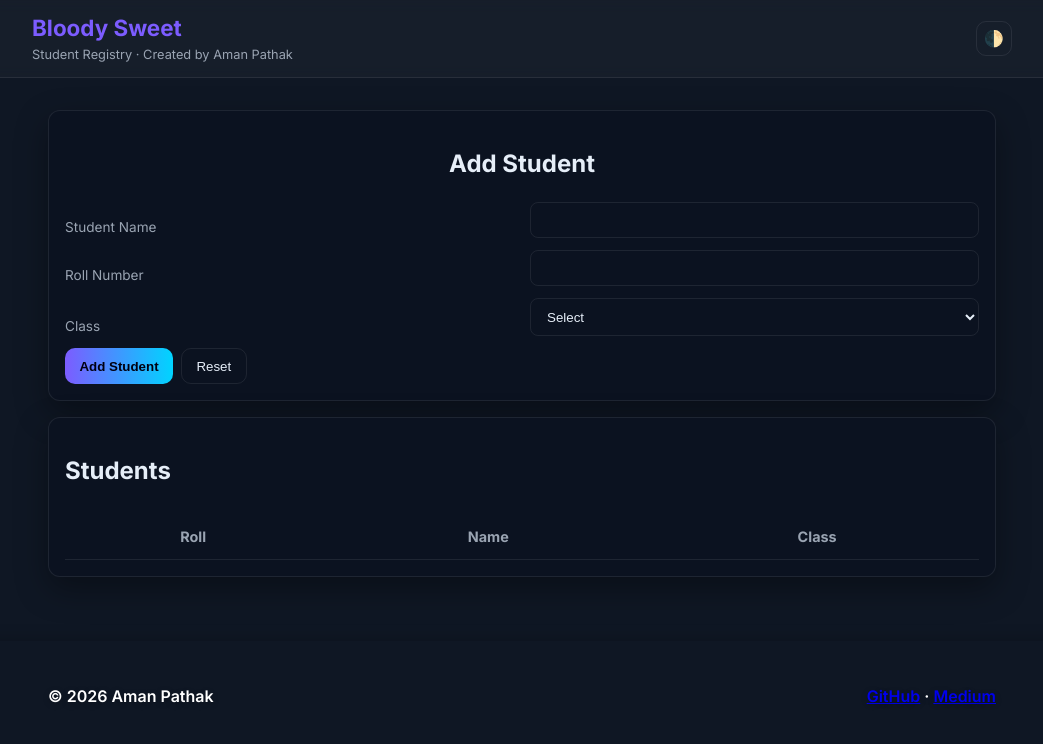
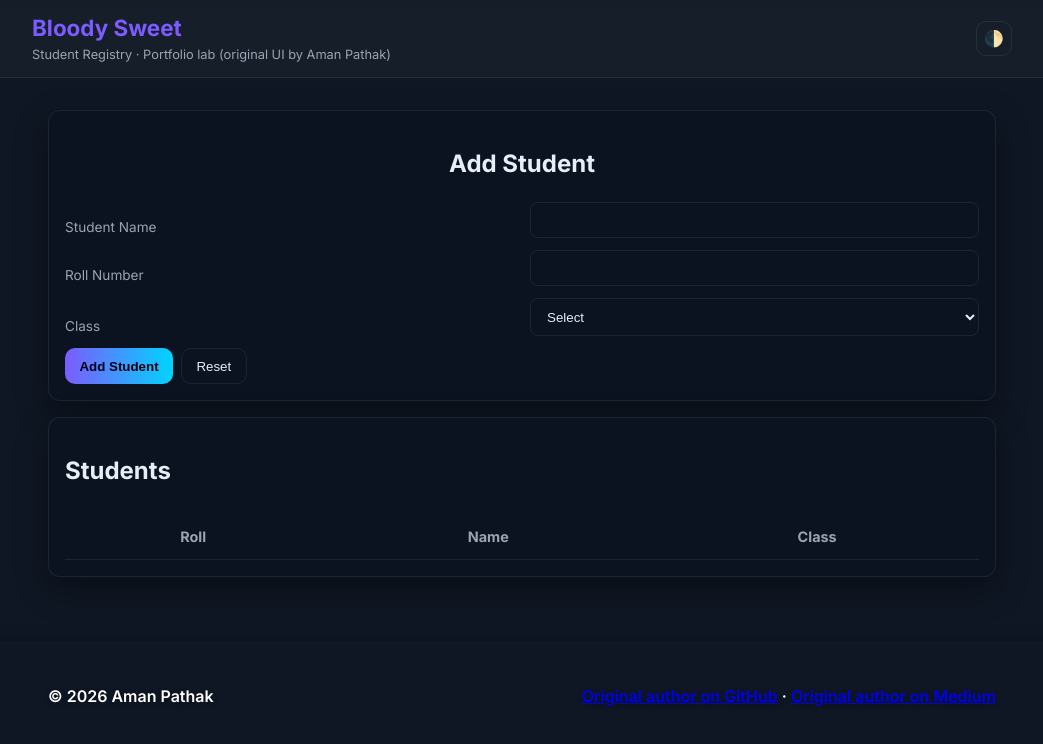
Before and after one commit to bckish/aws-serverless-terraform, a plain HTML site: page Frontend/index.html in a window 1280 px wide. Shown: the whole page, without its empty margins (118-1161 px from the left). Drawn offline with Linux system fonts and the light colour scheme.

Commit message:
fix: make index.html safe for portfolio lab use

```diff
--- a/Frontend/index.html
+++ b/Frontend/index.html
@@ -4,7 +4,7 @@
   <meta charset="utf-8" />
   <meta name="viewport" content="width=device-width,initial-scale=1" />
   <title>Bloody Sweet — Student Registry</title>
-  <meta name="description" content="A clean, accessible student registry UI by Aman Pathak." />
+  <meta name="description" content="Student registry learning lab. Original UI by Aman Pathak." />
   <meta property="og:title" content="Bloody Sweet — Student Registry" />
   <meta property="og:description" content="A clean, accessible student registry UI by Aman Pathak." />
   <link rel="manifest" href="manifest.json">
@@ -18,7 +18,7 @@
     <div class="container header-inner">
       <div class="brand">
         <h1 class="logo">Bloody Sweet</h1>
-        <p class="tag">Student Registry · Created by Aman Pathak</p>
+        <p class="tag">Student Registry · Portfolio lab (original UI by Aman Pathak)</p>
       </div>
       <nav class="site-nav" role="navigation" aria-label="Main navigation">
         <button id="themeToggle" aria-label="Toggle dark mode" class="btn icon-btn">🌓</button>
@@ -86,8 +86,8 @@
         <p>© <span id="year"></span> Aman Pathak</p>
       </div>
       <div class="socials" aria-hidden="false">
-        <a href="https://github.com/AmanPathak-DevOps" target="_blank" rel="noopener" aria-label="GitHub">GitHub</a> ·
-        <a href="https://medium.com/@amanpathakdevops" target="_blank" rel="noopener" aria-label="Medium">Medium</a>
+        <a href="https://github.com/AmanPathak-DevOps" target="_blank" rel="noopener" aria-label="Original author on GitHub">Original author on GitHub</a> ·
+        <a href="https://medium.com/@amanpathakdevops" target="_blank" rel="noopener" aria-label="Original author on Medium">Original author on Medium</a>
       </div>
     </div>
   </footer>
```
